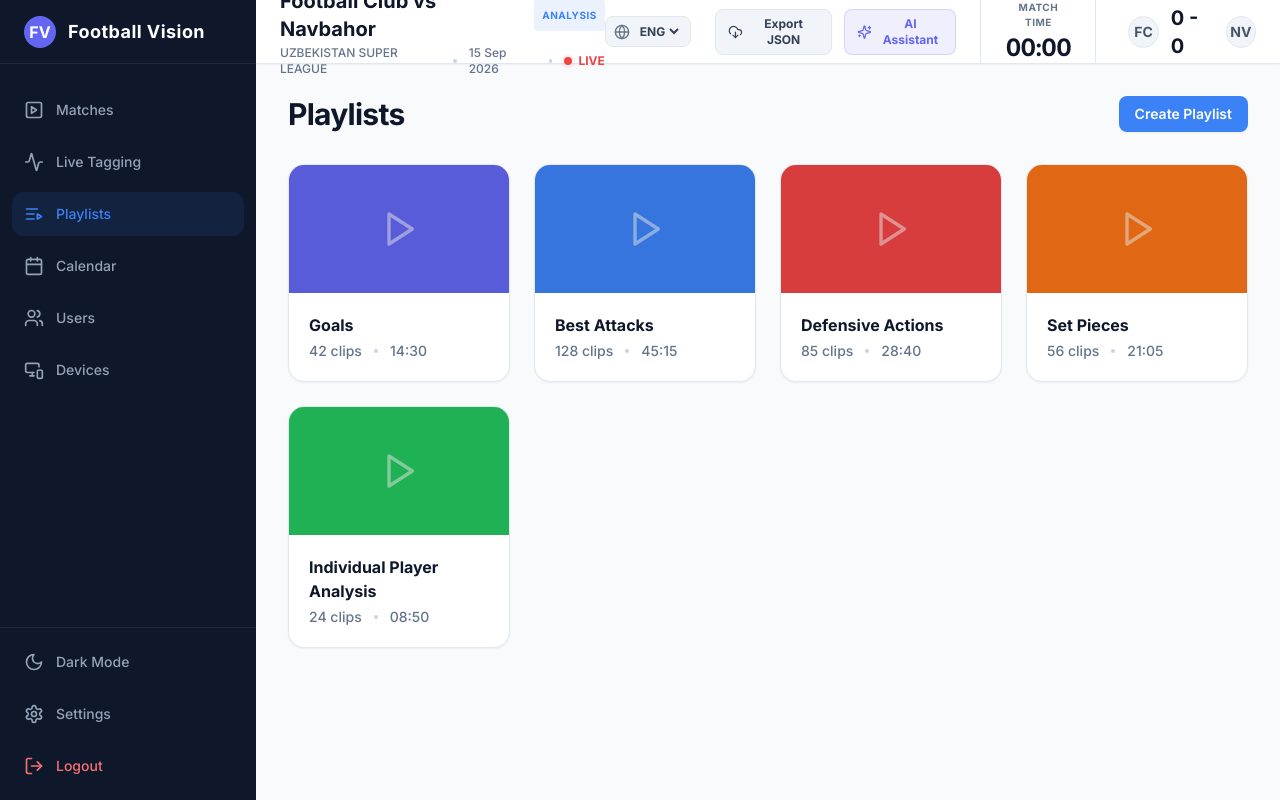
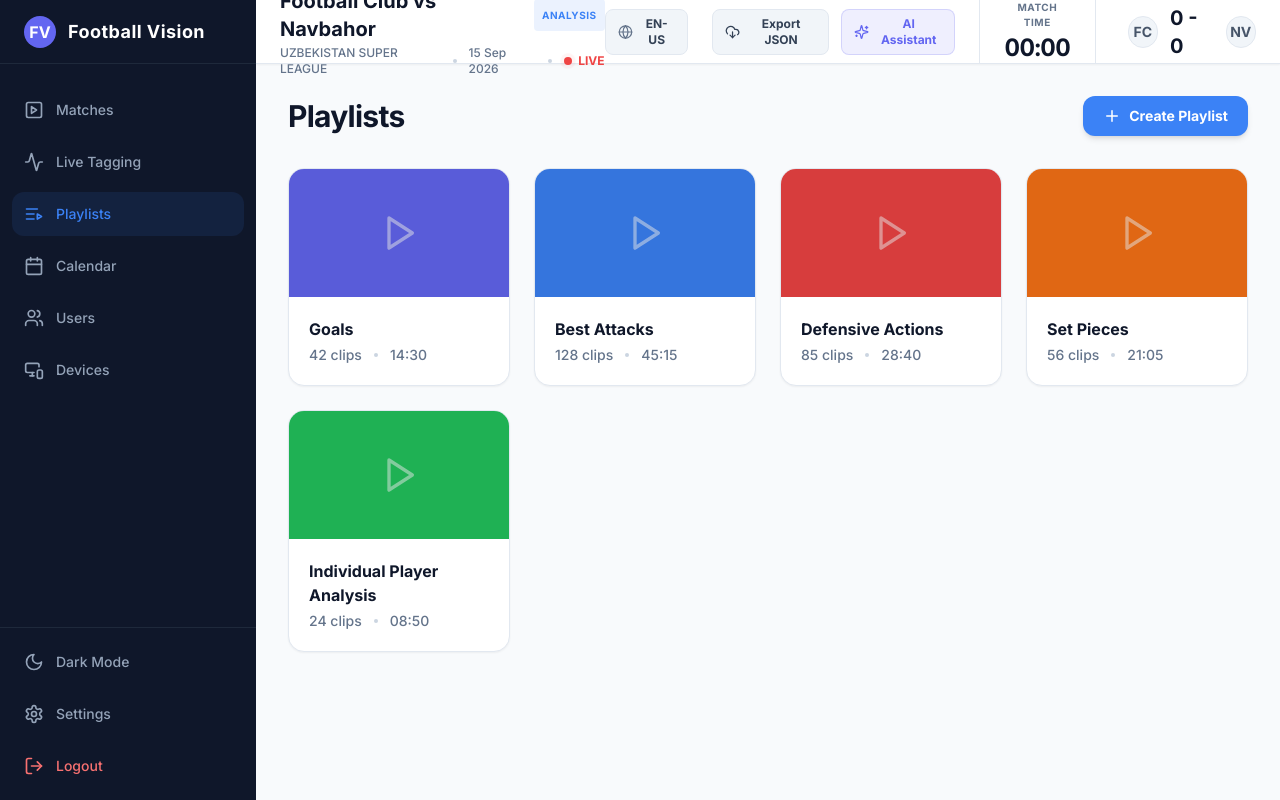
Before and after one commit to kama541/footbol-analis, a React (Vite) app: page /playlists in a window 1280 px wide. Built offline with nearby package versions, Linux system fonts and the light colour scheme.

Commit message:
style: fix UI for language dropdown and create playlist button

```diff
--- a/src/components/TopHeader.tsx
+++ b/src/components/TopHeader.tsx
@@ -47,18 +47,36 @@ const TopHeader = ({ onOpenAi }: TopHeaderProps) => {
 
       <div className="flex items-center gap-6">
 
-        {/* Language Switcher */}
-        <div className="flex items-center gap-1.5 bg-slate-100 dark:bg-slate-800 px-2 py-1.5 rounded-lg border border-slate-200 dark:border-slate-700">
-          <Globe size={16} className="text-slate-500 dark:text-slate-400" />
-          <select
-            className="bg-transparent text-xs font-bold text-slate-700 dark:text-slate-300 outline-none cursor-pointer"
-            value={i18n.language}
-            onChange={handleLanguageChange}
+        {/* Custom Language Switcher */}
+        <div className="relative">
+          <button
+            onClick={() => {
+              const el = document.getElementById('lang-dropdown');
+              if (el) el.classList.toggle('hidden');
+            }}
+            className="flex items-center gap-1.5 bg-slate-100 dark:bg-slate-800 px-3 py-1.5 rounded-lg border border-slate-200 dark:border-slate-700 hover:bg-slate-200 dark:hover:bg-slate-700 transition-colors cursor-pointer"
           >
-            <option value="en" className="text-slate-900 bg-white dark:bg-slate-800 dark:text-white font-bold">ENG</option>
-            <option value="uz" className="text-slate-900 bg-white dark:bg-slate-800 dark:text-white font-bold">UZB</option>
-            <option value="ru" className="text-slate-900 bg-white dark:bg-slate-800 dark:text-white font-bold">RUS</option>
-          </select>
+            <Globe size={16} className="text-slate-500 dark:text-slate-400" />
+            <span className="text-xs font-bold text-slate-700 dark:text-slate-300 uppercase">
+              {i18n.language || 'UZB'}
+            </span>
+          </button>
+
+          <div id="lang-dropdown" className="absolute right-0 top-full mt-2 w-24 bg-white dark:bg-slate-800 border border-slate-200 dark:border-slate-700 rounded-xl shadow-lg hidden overflow-hidden z-50">
+            {['en', 'uz', 'ru'].map(lang => (
+              <div
+                key={lang}
+                onClick={() => {
+                  i18n.changeLanguage(lang);
+                  const el = document.getElementById('lang-dropdown');
+                  if (el) el.classList.add('hidden');
+                }}
+                className={`px-4 py-2 text-xs font-bold cursor-pointer transition-colors ${i18n.language === lang ? 'bg-football-blue text-white' : 'text-slate-700 dark:text-slate-300 hover:bg-slate-100 dark:hover:bg-slate-700'}`}
+              >
+                {lang === 'en' ? 'ENG' : lang === 'uz' ? 'UZB' : 'RUS'}
+              </div>
+            ))}
+          </div>
         </div>
 
         <div className="flex items-center gap-3">
--- a/src/pages/Playlists.tsx
+++ b/src/pages/Playlists.tsx
@@ -1,5 +1,5 @@
 import React from 'react';
-import { Play } from 'lucide-react';
+import { Play, Plus } from 'lucide-react';
 import { useNavigate } from 'react-router-dom';
 
 const Playlists = () => {
@@ -16,7 +16,8 @@ const Playlists = () => {
     <div className="p-8 h-full overflow-y-auto">
       <div className="flex items-center justify-between mb-8">
         <h1 className="text-3xl font-bold text-football-navy tracking-tight">Playlists</h1>
-        <button className="px-4 py-2 bg-football-blue text-white rounded-lg font-semibold hover:bg-football-blue/90 transition-colors shadow-sm text-sm">
+        <button className="flex items-center gap-2 px-5 py-2.5 bg-football-blue text-white rounded-xl font-bold hover:bg-football-blue/90 transition-all shadow-md hover:shadow-lg active:scale-95 text-sm">
+          <Plus size={18} />
           Create Playlist
         </button>
       </div>
```
